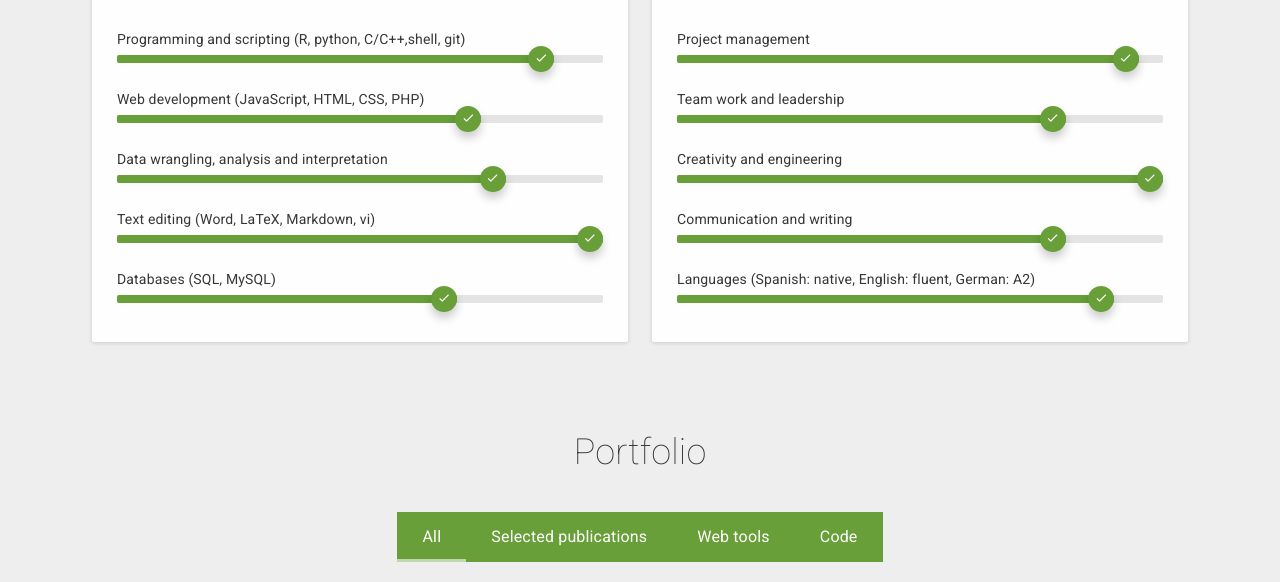
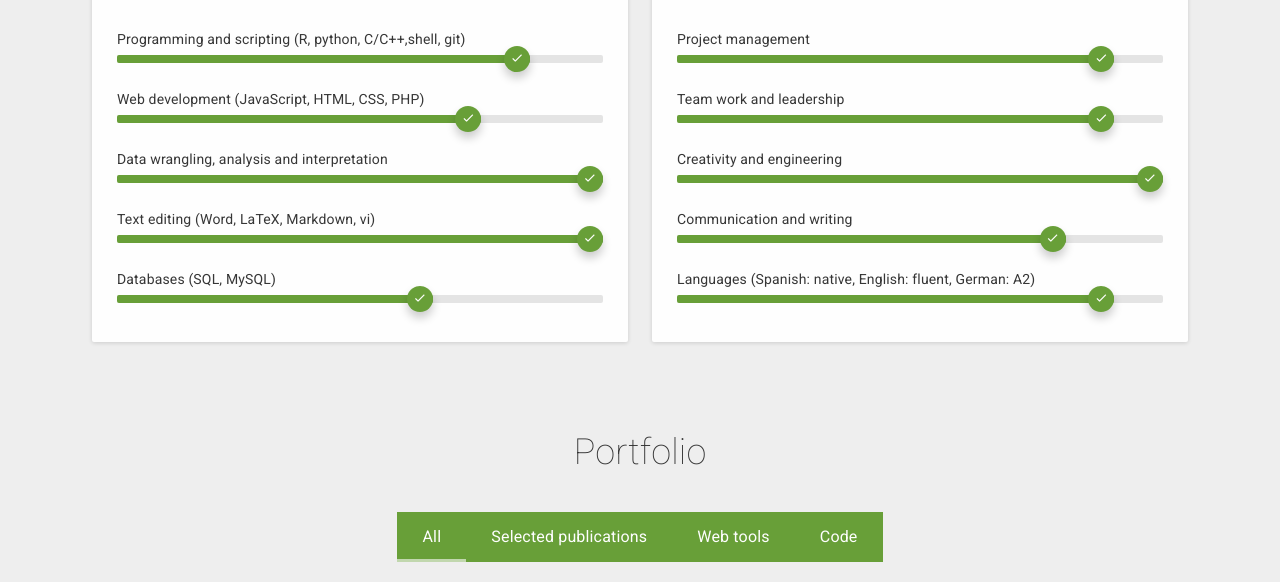
Before and after one commit to galanisl/galanisl.github.io, a plain HTML site: page index.html in a window 1280 px wide. Shown: the part 4526-5108 px from the top of the page. Drawn offline with Linux system fonts and the light colour scheme; some packages are replaced by stand-ins of ours; a script that the page names is missing; files whose address does not match are found by name.

Commit message:
General updates

```diff
--- a/index.html
+++ b/index.html
@@ -390,7 +390,7 @@
 										<li>
 											<div class="name">Programming and scripting (R, python, C/C++,shell, git)</div>
 											<div class="progress">
-												<div class="percentage" style="width:90%;">
+												<div class="percentage" style="width:85%;">
 													<span class="percent"><i class="icon ion ion-ios-checkmark-empty"></i></span>
 												</div>
 											</div>
@@ -406,7 +406,7 @@
 										<li>
 											<div class="name">Data wrangling, analysis and interpretation</div>
 											<div class="progress">
-												<div class="percentage" style="width:80%;">
+												<div class="percentage" style="width:100%;">
 													<span class="percent"><i class="icon ion ion-ios-checkmark-empty"></i></span>
 												</div>
 											</div>
@@ -422,7 +422,7 @@
 										<li>
 											<div class="name">Databases (SQL, MySQL)</div>
 											<div class="progress">
-												<div class="percentage" style="width:70%;">
+												<div class="percentage" style="width:65%;">
 													<span class="percent"><i class="icon ion ion-ios-checkmark-empty"></i></span>
 												</div>
 											</div>
@@ -442,7 +442,7 @@
 										<li>
 											<div class="name">Project management</div>
 											<div class="progress">
-												<div class="percentage" style="width:95%;">
+												<div class="percentage" style="width:90%;">
 													<span class="percent"><i class="icon ion ion-ios-checkmark-empty"></i></span>
 												</div>
 											</div>
@@ -450,7 +450,7 @@
 										<li>
 											<div class="name">Team work and leadership</div>
 											<div class="progress">
-												<div class="percentage" style="width:80%;">
+												<div class="percentage" style="width:90%;">
 													<span class="percent"><i class="icon ion ion-ios-checkmark-empty"></i></span>
 												</div>
 											</div>
```
